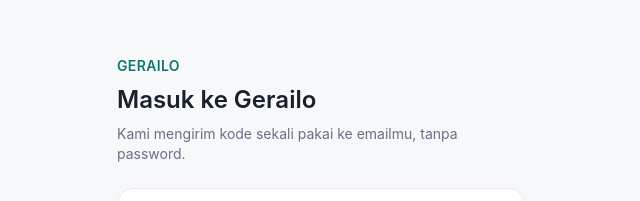
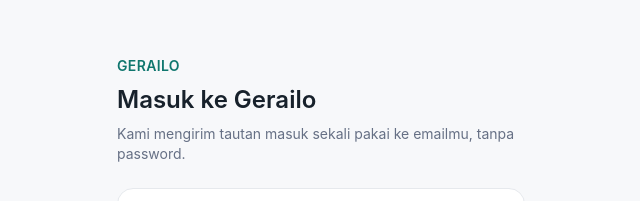
Before and after one commit to MDimas27/gerailo-project, a React (Vite) app in the folder apps/web/: page /auth/login in a window 1280 px wide. Shown: the part 166-367 px from the top of the page, without its empty margins (319-959 px from the left). Built offline with nearby package versions, Linux system fonts and the light colour scheme; no server answers.

Commit message:
M1: selaraskan copy OTP dengan tautan masuk

```diff
--- a/apps/web/src/routes/auth.tsx
+++ b/apps/web/src/routes/auth.tsx
@@ -48,7 +48,7 @@ export function AuthPage({ mode }: { mode: AuthMode }) {
       );
     } else {
       setStage("code");
-      setNotice(`Kode dikirim ke ${trimmed}. Cek inbox (Mailpit saat lokal).`);
+      setNotice(`Tautan masuk dikirim ke ${trimmed}. Cek inbox (Mailpit saat lokal).`);
     }
 
     setBusy(false);
@@ -91,8 +91,8 @@ export function AuthPage({ mode }: { mode: AuthMode }) {
         <h1 className="text-2xl font-semibold text-ink">{title}</h1>
         <p className="text-sm text-muted">
           {stage === "email"
-            ? "Kami mengirim kode sekali pakai ke emailmu, tanpa password."
-            : "Masukkan kode 6 digit yang baru saja dikirim."}
+            ? "Kami mengirim tautan masuk sekali pakai ke emailmu, tanpa password."
+            : "Cek email: klik tautan masuk, atau masukkan kode 6 digit bila tercantum."}
         </p>
       </div>
 
```
